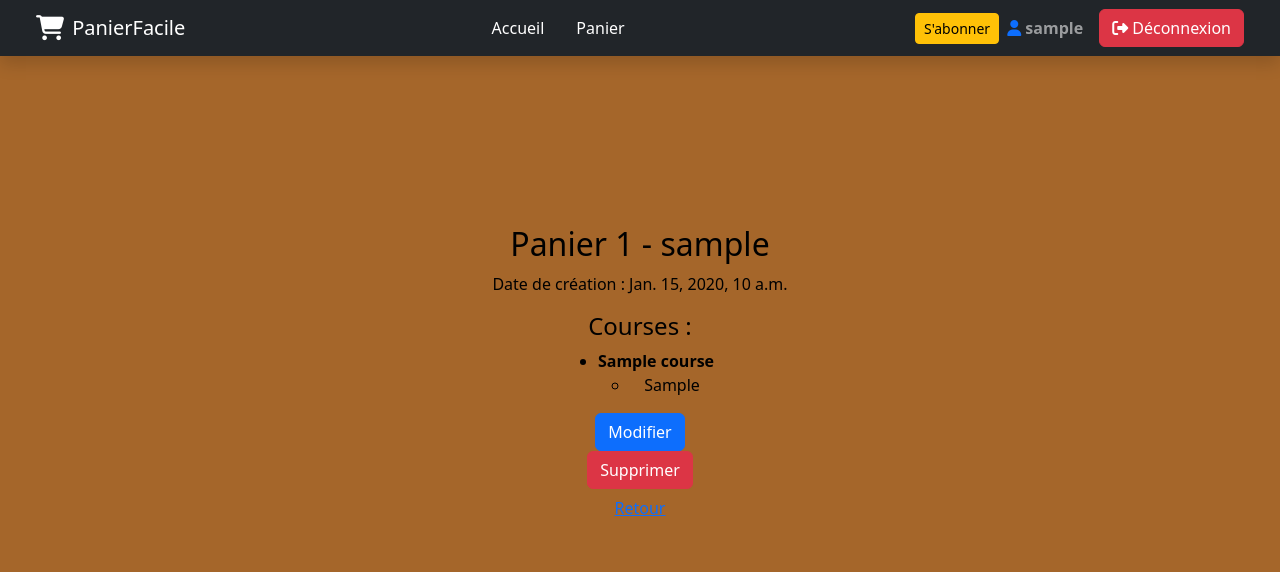
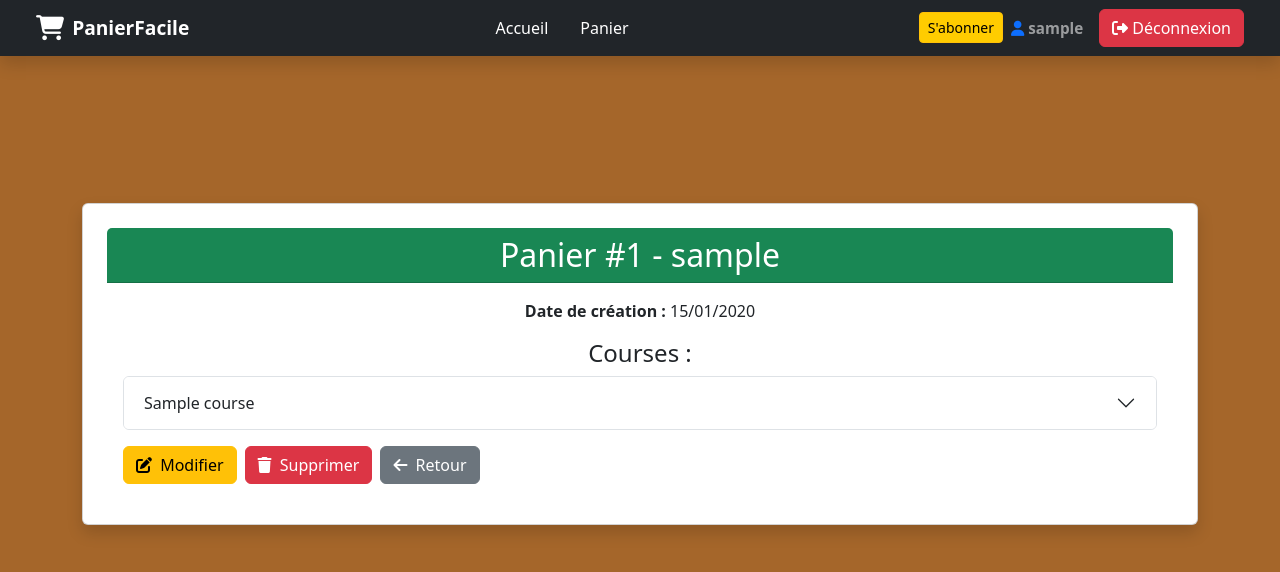
Before and after one commit to nasserbrid/panier_facile, a Django app: page /panier/1/ in a window 1280 px wide. Shown: the top 572 px of the page. Run offline with Django 5.2, Linux system fonts and the light colour scheme; a user stored in the database is signed in; tables that the repository leaves empty hold one stand-in row (values such as "Sample post"); some libraries are stand-ins or nearby versions.

Commit message:
Ajout d'un dossier static pour le css et le js, amélioration du visuelle pour detail_panier et detail_course

```diff
--- a/core/settings.py
+++ b/core/settings.py
@@ -158,6 +158,7 @@ USE_TZ = True
 # https://docs.djangoproject.com/en/5.2/howto/static-files/
 
 STATIC_URL = 'static/'
+STATICFILES_DIRS = [BASE_DIR / "static"]
 
 EMAIL_BACKEND = 'django.core.mail.backends.smtp.EmailBackend'
 EMAIL_HOST = 'smtp.gmail.com'
--- a/panier/templates/panier/detail_panier.html
+++ b/panier/templates/panier/detail_panier.html
@@ -1,34 +1,56 @@
-{% extends "base.html" %} {% block title %}Détails du panier {{ panier.id
-}}{%endblock %} {% block content %}
-<h2>Panier {{ panier.id }} - {{ panier.user.username }}</h2>
-<p>Date de création : {{ panier.date_creation }}</p>
+{% extends "base.html" %}
+{% block title %}Détails du panier {{ panier.id }}{% endblock %}
 
+{% block content %}
+<div class="container py-4">
+  <div class="card shadow mb-4">
+    <div class="card-header bg-success text-white">
+      <h2 class="mb-0">Panier #{{ panier.id }} - {{ panier.user.username }}</h2>
+    </div>
+    <div class="card-body">
+      <p><strong>Date de création :</strong> {{ panier.date_creation|date:"d/m/Y" }}</p>
       <h4>Courses :</h4>
-
-<ul>
+      {% if panier.courses.all %}
+      <div class="accordion" id="coursesAccordion">
         {% for course in panier.courses.all %}
-  <li>
-    <strong>{{ course.titre }}</strong>
+        <div class="accordion-item">
+          <h2 class="accordion-header" id="heading{{ forloop.counter }}">
+            <button class="accordion-button collapsed" type="button" data-bs-toggle="collapse" data-bs-target="#collapse{{ forloop.counter }}" aria-expanded="false" aria-controls="collapse{{ forloop.counter }}">
+              {{ course.titre }}
+            </button>
+          </h2>
+          <div id="collapse{{ forloop.counter }}" class="accordion-collapse collapse" aria-labelledby="heading{{ forloop.counter }}" data-bs-parent="#coursesAccordion">
+            <div class="accordion-body">
               {% if course.ingredient %}
-    <ul>
+              <ul class="list-group list-group-flush">
                 {% for ingredient in course.ingredient.splitlines %}
-      <li>{{ ingredient }}</li>
+                  <li class="list-group-item">{{ ingredient }}</li>
                 {% endfor %}
               </ul>
               {% else %}
-    <em>Aucun ingrédient</em>
+                <p class="text-muted">Aucun ingrédient</p>
               {% endif %}
-  </li>
-  {% empty %}
-  <li>Aucune course</li>
+            </div>
+          </div>
+        </div>
         {% endfor %}
-</ul>
+      </div>
+      {% else %}
+        <p class="text-muted">Aucune course</p>
+      {% endif %}
 
-<a href="{% url 'modifier_panier' panier.id %}" class="btn btn-primary"
-  >Modifier</a
->
-<a href="{% url 'supprimer_panier' panier.id %}" class="btn btn-danger"
-  >Supprimer</a
->
-<a href="{% url 'liste_paniers' %}" class="btn btn-link">Retour</a>
+      <div class="mt-3 d-flex gap-2">
+        <a href="{% url 'modifier_panier' panier.id %}" class="btn btn-warning">
+          <i class="fas fa-edit me-1"></i> Modifier
+        </a>
+        <a href="{% url 'supprimer_panier' panier.id %}" class="btn btn-danger">
+          <i class="fas fa-trash me-1"></i> Supprimer
+        </a>
+        <a href="{% url 'liste_paniers' %}" class="btn btn-secondary">
+          <i class="fas fa-arrow-left me-1"></i> Retour
+        </a>
+      </div>
+    </div>
+  </div>
+</div>
 {% endblock %}
--- /dev/null
+++ b/static/css/styles.css
@@ -0,0 +1,214 @@
+/* ============================
+   Base - Général
+============================ */
+body {
+    background-color: #a5662a;
+    color: #000;
+    font-family: 'Segoe UI', Tahoma, Geneva, Verdana, sans-serif;
+    margin: 0;
+    padding: 0;
+}
+
+h1, h2, h3, h4, h5, h6 {
+    font-weight: 600;
+}
+
+/* ============================
+   Navbar
+============================ */
+.navbar {
+    padding: 0.5rem 1rem;
+}
+
+.navbar-brand span {
+    font-weight: bold;
+    font-size: 1.2rem;
+}
+
+.nav-link {
+    font-size: 0.95rem;
+}
+
+.nav-link:hover {
+    color: #ffcc00 !important;
+}
+
+.navbar-text {
+    font-size: 0.95rem;
+}
+
+#checkout-navbar {
+    background-color: #ffcc00;
+    color: #000;
+    font-weight: 500;
+    transition: all 0.3s ease;
+}
+
+#checkout-navbar:hover {
+    background-color: #e6b800;
+    color: #000;
+    transform: translateY(-2px);
+}
+
+/* ============================
+   Boutons
+============================ */
+.btn {
+    border-radius: 0.25rem;
+    font-weight: 500;
+    transition: all 0.3s ease;
+}
+
+.btn:hover {
+    transform: translateY(-2px);
+    box-shadow: 0 4px 8px rgba(0,0,0,0.15);
+}
+
+.btn-primary { background-color: #007bff; border-color: #007bff; color: #fff; }
+.btn-primary:hover { background-color: #0069d9; border-color: #0062cc; }
+
+.btn-dark { background-color: #343a40; border-color: #343a40; color: #fff; }
+.btn-dark:hover { background-color: #23272b; border-color: #1d2124; }
+
+.btn-danger { background-color: #dc3545; border-color: #dc3545; color: #fff; }
+.btn-danger:hover { background-color: #c82333; border-color: #bd2130; }
+
+.btn-warning { background-color: #ffcc00; border-color: #ffcc00; color: #000; }
+.btn-warning:hover { background-color: #e6b800; border-color: #e6b800; }
+
+.btn-success { background-color: #28a745; border-color: #28a745; color: #fff; }
+.btn-success:hover { background-color: #218838; border-color: #1e7e34; }
+
+.btn-outline-primary { color: #007bff; border-color: #007bff; }
+.btn-outline-primary:hover { background-color: #007bff; color: #fff; }
+
+.btn-outline-danger { color: #dc3545; border-color: #dc3545; }
+.btn-outline-danger:hover { background-color: #dc3545; color: #fff; }
+
+.btn-outline-warning { color: #ffcc00; border-color: #ffcc00; }
+.btn-outline-warning:hover { background-color: #ffcc00; color: #000; }
+
+/* ============================
+   Containers et Cards
+============================ */
+.container {
+    padding: 20px;
+}
+
+.card {
+    background-color: #fffbe6;
+    border-radius: 16px;
+    padding: 1.5rem;
+    transition: all 0.3s ease;
+}
+
+.card:hover {
+    transform: translateY(-2px);
+    box-shadow: 0 6px 12px rgba(0,0,0,0.15);
+}
+
+/* ============================
+   Formulaires
+============================ */
+form .form-group, form .mb-3 {
+    margin-bottom: 1rem;
+}
+
+input.form-control, textarea.form-control {
+    border-radius: 0.25rem;
+    padding: 0.5rem;
+    border: 1px solid #ccc;
+    width: 100%;
+}
+
+input.form-control:focus, textarea.form-control:focus {
+    outline: none;
+    border-color: #007bff;
+    box-shadow: 0 0 5px rgba(0,123,255,0.5);
+}
+
+/* ============================
+   Alertes
+============================ */
+.alert {
+    border-radius: 0.25rem;
+    padding: 0.75rem 1.25rem;
+}
+
+/* ============================
+   Tables
+============================ */
+table {
+    border-collapse: collapse;
+    width: 100%;
+}
+
+table th, table td {
+    border: 1px solid #ddd;
+    padding: 8px;
+}
+
+table th {
+    background-color: #333;
+    color: #fff;
+    text-align: left;
+}
+
+.table-hover tbody tr:hover {
+    background-color: rgba(0,0,0,0.05);
+}
+
+/* ============================
+   Landing Page
+============================ */
+.landing-hero {
+    min-height: 70vh;
+    background: linear-gradient(100deg, #a5662a 0%, #f7c873 100%);
+    display: flex;
+    align-items: center;
+    justify-content: center;
+}
+
+.landing-hero h1, .landing-hero p {
+    color: #fff;
+}
+
+.subscription {
+    text-align: center;
+    padding: 4rem 2rem;
+}
+
+/* ============================
+   Popups / Messages
+============================ */
+#popup-message {
+    display: none;
+    animation: fadeIn 0.5s ease forwards;
+}
+
+@keyframes fadeOut {
+    0% { opacity: 1; }
+    100% { opacity: 0; display: none; }
+}
+
+@keyframes fadeIn {
+    0% { opacity: 0; }
+    100% { opacity: 1; }
+}
+
+/* ============================
+   Success / Cancel Pages
+============================ */
+.text-success { color: #28a745 !important; }
+.text-danger { color: #dc3545 !important; }
+
+/* ============================
+   Responsive
+============================ */
+@media (max-width: 768px) {
+    .navbar-brand span { font-size: 1rem; }
+    .nav-link { font-size: 0.85rem; }
+    .container { padding: 10px; }
+    .card { padding: 1rem; }
+    .btn { font-size: 0.9rem; padding: 0.5rem 0.75rem; }
+}
--- /dev/null
+++ b/static/js/stripe.js
@@ -0,0 +1,20 @@
+const stripeNavbar = Stripe("{{ STRIPE_PUBLISHABLE_KEY }}");
+const btnNavbar = document.getElementById("checkout-navbar");
+
+if (btnNavbar) {
+  btnNavbar.addEventListener("click", () => {
+    fetch("{% url 'create_checkout_session' %}", {
+      method: "POST",
+      headers: {
+        "X-CSRFToken": "{{ csrf_token }}",
+        "Content-Type": "application/json",
+      },
+    })
+      .then((res) => res.json())
+      .then((data) => {
+        if (data.id) stripeNavbar.redirectToCheckout({ sessionId: data.id });
+        else console.error("Erreur lors de la création de la session:", data.error);
+      })
+      .catch((err) => console.error(err));
+  });
+}
--- a/templates/base.html
+++ b/templates/base.html
@@ -7,7 +7,7 @@
     <title>PanierFacile</title>
 
     <!-- Styles CSS -->
-    <link rel="stylesheet" href="{% static 'panierfacile/css/styles.css' %}" />
+    <link rel="stylesheet" href="{% static 'css/styles.css' %}" />
     <link
       rel="stylesheet"
       href="https://cdn.jsdelivr.net/npm/bootstrap@5.3.0/dist/css/bootstrap.min.css"
@@ -79,34 +79,7 @@
           </li>
           <!-- Script Stripe pour le bouton navbar -->
           <script src="https://js.stripe.com/v3/"></script>
-          <script>
-            const stripeNavbar = Stripe("{{ STRIPE_PUBLISHABLE_KEY }}");
-
-            const btnNavbar = document.getElementById("checkout-navbar");
-            if (btnNavbar) {
-              btnNavbar.addEventListener("click", () => {
-                fetch("{% url 'create_checkout_session' %}", {
-                  method: "POST",
-                  headers: {
-                    "X-CSRFToken": "{{ csrf_token }}",
-                    "Content-Type": "application/json",
-                  },
-                })
-                  .then((res) => res.json())
-                  .then((data) => {
-                    if (data.id) {
-                      stripeNavbar.redirectToCheckout({ sessionId: data.id });
-                    } else {
-                      console.error(
-                        "Erreur lors de la création de la session:",
-                        data.error
-                      );
-                    }
-                  })
-                  .catch((err) => console.error(err));
-              });
-            }
-          </script>
+          <script src="{% static 'js/stripe.js' %}"></script>
           {% else %}
           <li class="nav-item">
             <a href="{% url 'login' %}" class="btn btn-primary">
```
Also changed, not shown: panier/templates/panier/ajouter_ingredient.html (+24 -0 lines), panier/templates/panier/detail_course.html (+30 -13 lines), panier/templates/panier/home.html (+3 -13 lines), static/js/popup.js (added, +10 -0 lines). Lines whose indentation alone changed are shown as unchanged.
